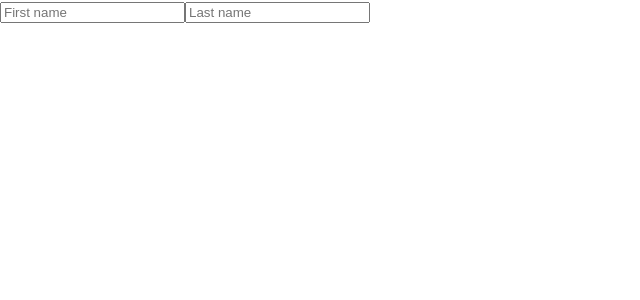
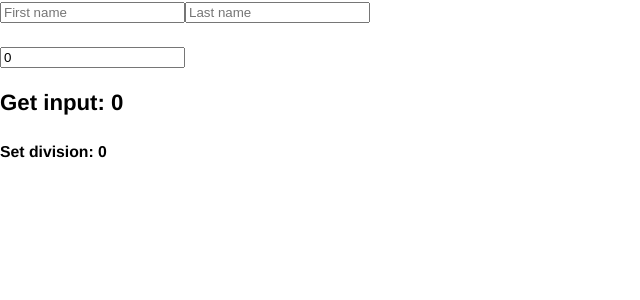
Before and after one commit to VigilBushido/Vue, a Vue app: page / in a window 1280 px wide. Shown: the top 300 px of the page, without its empty margins (0-640 px from the left). Built offline with nearby package versions, Linux system fonts and the light colour scheme.

Commit message:
using getter & setter

```diff
--- a/src/components/Exercise2-01.vue
+++ b/src/components/Exercise2-01.vue
@@ -1,10 +1,18 @@
 <template>
-  <div class="container">
-    <input v-model="firstName" placeholder="First name" />
-    <input v-model="lastName" placeholder="Last name" />
+  <section>
+    <div class="container">
+      <input v-model="firstName" placeholder="First name" />
+      <input v-model="lastName" placeholder="Last name" />
 
-    <h3 class="output">{{ fullName }}</h3>
-  </div>
+      <h3 class="output">{{ fullName }}</h3>
+    </div>
+    <div class="container2">
+      <input type="number" v-model="incrementOne" />
+      <h3> Get input: {{ incrementOne }}</h3>
+
+      <h5>Set division: {{ divideByTwo }}</h5>
+    </div>
+  </section>
 </template>
 
 <script>
@@ -13,12 +21,25 @@ export default {
     return {
       firstName: '',
       lastName: '',
+      count: -1,
+      divideByTwo: 0,
     }
   },
   computed: {
     fullName() {
       return `${this.firstName} ${this.lastName}`
     },
+    incrementOne: {
+      //getter
+      get() {
+        return this.count + 1
+      },
+      //setter
+      set(val) {
+        this.count = val - 1
+        this.divideByTwo = val / 2
+      },
+    },
   },
 }
 </script>
```
